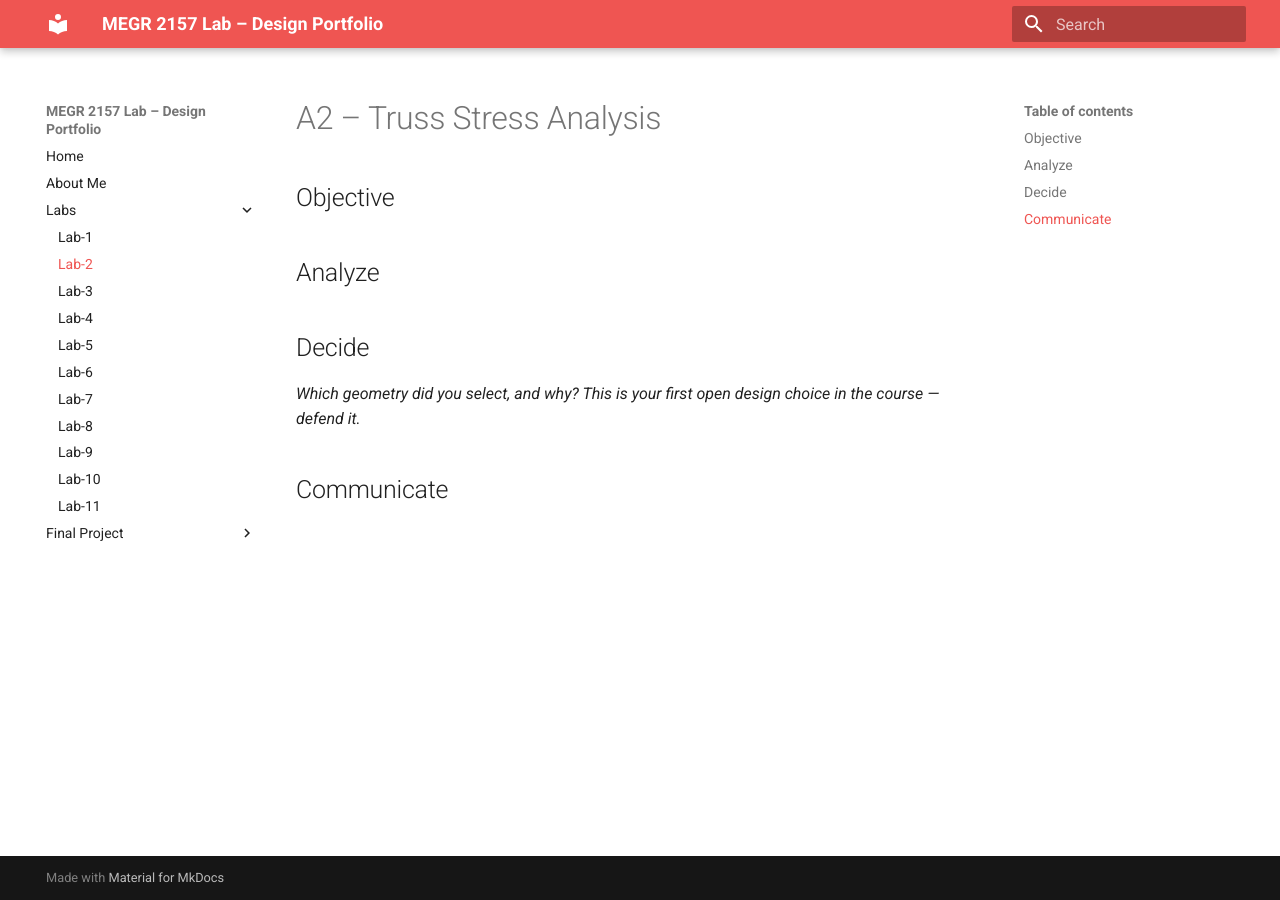
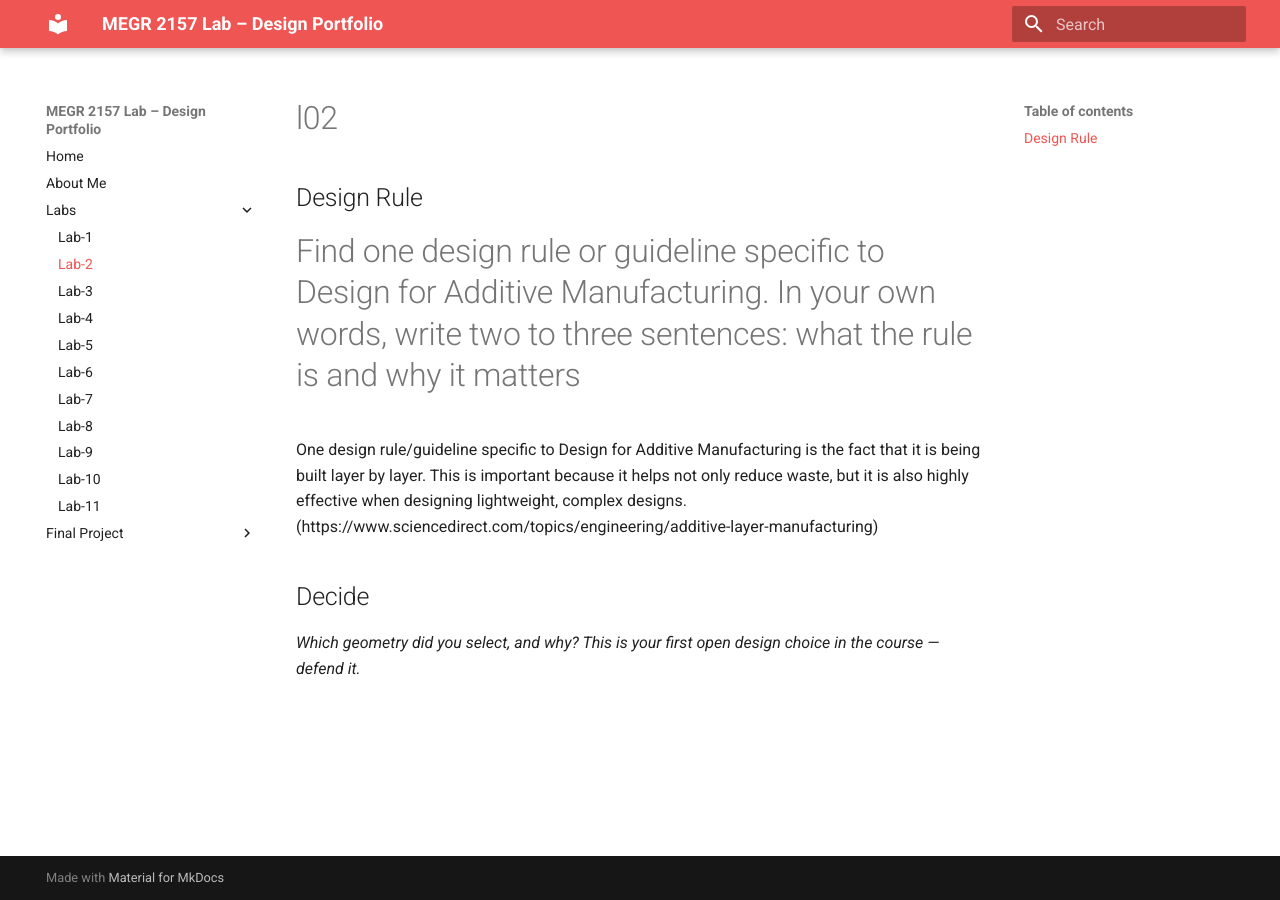
Before and after one commit to CandyVas/Candy-Vasquez-Portfolio-Lab, an MkDocs documentation site: the page built from docs/Labs/L02/index.md, in a window 1280 px wide. Built offline with MkDocs 1.6.1 and Material for MkDocs 9.7.7, drawn with Linux system fonts in a browser that asks for light colours.

Commit message:
Revise Lab 02 index with new content and headings
Updated the content and structure of the index.md file for Lab 02, including a new design rule section for Additive Manufacturing.

```diff
--- a/docs/Labs/L02/index.md
+++ b/docs/Labs/L02/index.md
@@ -1,12 +1,10 @@
-# A2 – Truss Stress Analysis
+# l02
 
-## Objective
+## Design Rule
+#Find one design rule or guideline specific to Design for Additive Manufacturing. In your own words, write two to three sentences: what the rule is and why it matters
 
-
-## Analyze
-
+One design rule/guideline specific to Design for Additive Manufacturing is the fact that it is being built layer by layer. This is important because it helps not only reduce waste, but it is also highly effective when designing lightweight, complex designs.
+(https://www.sciencedirect.com/topics/engineering/additive-layer-manufacturing)
 
 ## Decide
 _Which geometry did you select, and why? This is your first open design choice in the course — defend it._
-
-## Communicate
```
